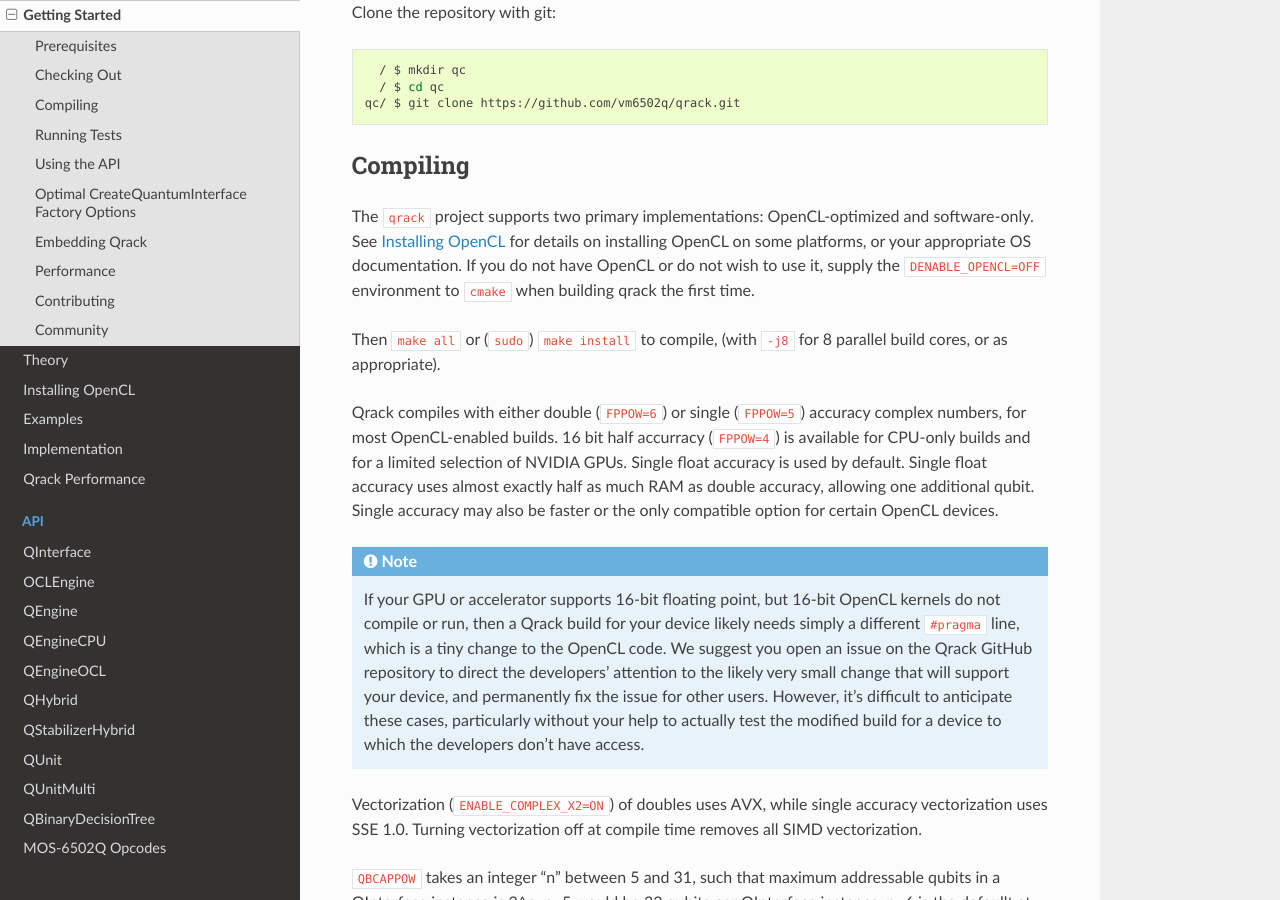
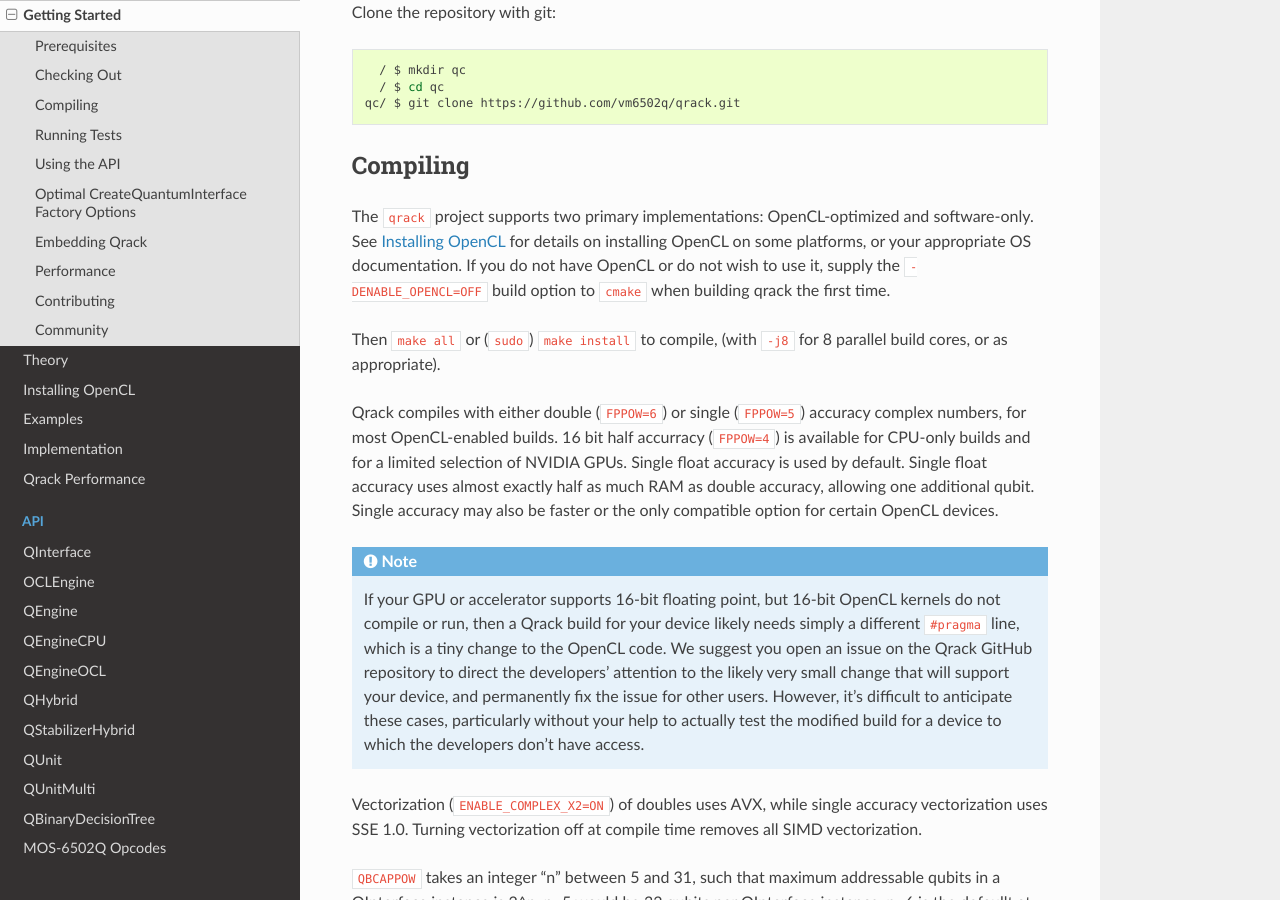
Before and after one commit to vm6502q/qrack.github.io, a Sphinx documentation site: the page built from docs/start.rst, in a window 1280 px wide and 900 px high, scrolled down 463 px. Built offline with Sphinx 7.4.7 and the Read the Docs theme 2.0.0, drawn with Linux system fonts in a browser that asks for light colours.

Commit message:
Remove ambiguity from CMake option in start.rst

```diff
--- a/docs/start.rst
+++ b/docs/start.rst
@@ -24,7 +24,7 @@ Clone the repository with git:
 Compiling
 ~~~~~~~~~
 
-The ``qrack`` project supports two primary implementations: OpenCL-optimized and software-only.  See :doc:`opencl` for details on installing OpenCL on some platforms, or your appropriate OS documentation. If you do not have OpenCL or do not wish to use it, supply the ``DENABLE_OPENCL=OFF`` environment to ``cmake`` when building qrack the first time.
+The ``qrack`` project supports two primary implementations: OpenCL-optimized and software-only.  See :doc:`opencl` for details on installing OpenCL on some platforms, or your appropriate OS documentation. If you do not have OpenCL or do not wish to use it, supply the ``-DENABLE_OPENCL=OFF`` build option to ``cmake`` when building qrack the first time.
 
 .. code-block:: bash
     qc/ $ mkdir qrack/build
```
